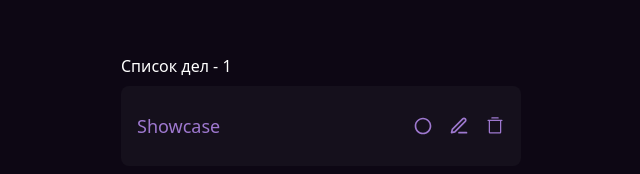
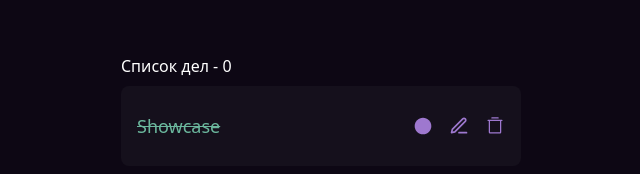
Before and after one commit to arilebedey/todo-dnd-test, a React (Vite) app: page / in a window 1280 px wide. Shown: the part 138-312 px from the top of the page, without its empty margins (319-959 px from the left). Built offline with nearby package versions, Linux system fonts and the light colour scheme.

Commit message:
TaskList now renders removeTask and toggleTask (completed task) changes + tasksCount fix

```diff
--- a/src/components/TaskList/TaskList.tsx
+++ b/src/components/TaskList/TaskList.tsx
@@ -1,31 +1,56 @@
-import { useSelector } from "react-redux";
+import { useDispatch, useSelector } from "react-redux";
 import { RootState } from "../../app/store";
 import { PiTrashSimple } from "react-icons/pi";
-import { RiCheckboxBlankCircleLine } from "react-icons/ri";
+import {
+  RiCheckboxBlankCircleFill,
+  RiCheckboxBlankCircleLine,
+} from "react-icons/ri";
 import { FiEdit3 } from "react-icons/fi";
+import { removeTask, toggleTask } from "./TasksSlice";
 
 export const TaskList = () => {
   const tasks = useSelector((state: RootState) => state.task || []);
+  const dispatch = useDispatch();
 
   if (tasks.length === 0) {
     return null;
   }
 
+  const handleRemoveTask = (id: number) => {
+    dispatch(removeTask(id));
+  };
+
+  const handleToggleTask = (id: number) => {
+    dispatch(toggleTask(id));
+  };
+
   return (
     <div className="w-full">
       <ul className="flex flex-col w-full">
         {tasks.map((task) => (
-          <div className="flex w-full min-h-[80px] items-center justify-between rounded-lg bg-theme-800 my-2">
+          <div
+            className="flex w-full min-h-[80px] items-center justify-between rounded-lg bg-theme-800 my-2"
+            key={task.id}
+          >
             <li
-              className="text-lg text-theme-100 text-left ml-4 pr-4 py-3"
-              key={task.id}
+              className={`text-lg text-left ml-4 pr-4 py-3 ${task.completed ? "line-through text-green" : "text-theme-100"}`}
             >
               {task.title}
             </li>
             <div className="flex">
-              <RiCheckboxBlankCircleLine className="size-5 text-theme-100 mr-4" />
-              <FiEdit3 className="size-5 text-theme-100 mr-4" />
-              <PiTrashSimple className="size-5 text-theme-100 mr-4" />
+              <button onClick={() => handleToggleTask(task.id)}>
+                {!task.completed ? (
+                  <RiCheckboxBlankCircleLine className="size-5 text-theme-100 mr-4" />
+                ) : (
+                  <RiCheckboxBlankCircleFill className="size-5 text-theme-100 mr-4" />
+                )}
+              </button>
+              <button>
+                <FiEdit3 className="size-5 text-theme-100 mr-4" />
+              </button>
+              <button onClick={() => handleRemoveTask(task.id)}>
+                <PiTrashSimple className="size-5 text-theme-100 mr-4 cursor-pointer" />
+              </button>
             </div>
           </div>
         ))}
--- a/src/components/TasksCount/TasksCount.tsx
+++ b/src/components/TasksCount/TasksCount.tsx
@@ -2,7 +2,10 @@ import { useSelector } from "react-redux";
 import { RootState } from "../../app/store";
 
 export const TasksCount = () => {
-  const tasksLength = useSelector((state: RootState) => state.task.length);
+  const tasksLength = useSelector((state: RootState) => {
+    const notComplete = state.task.filter((task) => task.completed !== true);
+    return notComplete.length;
+  });
 
   return (
     <div className="flex items-center w-full pt-14">
```
